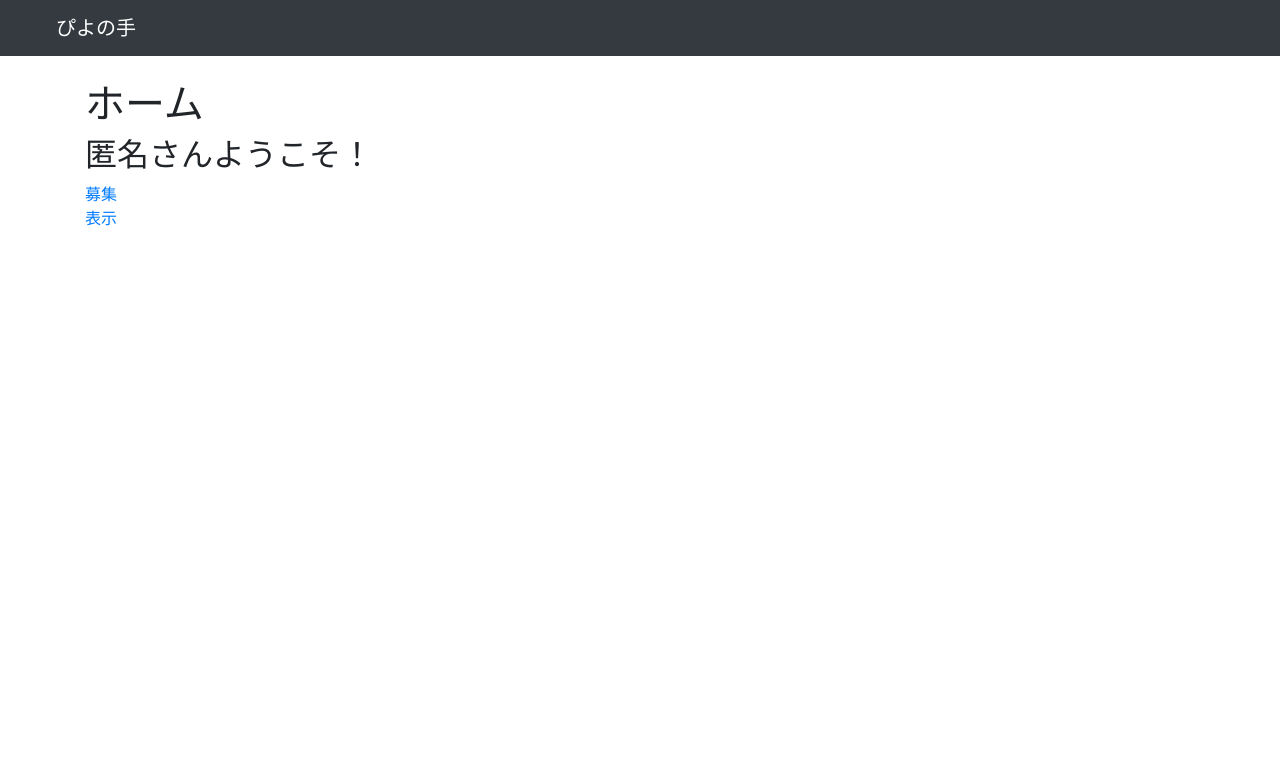
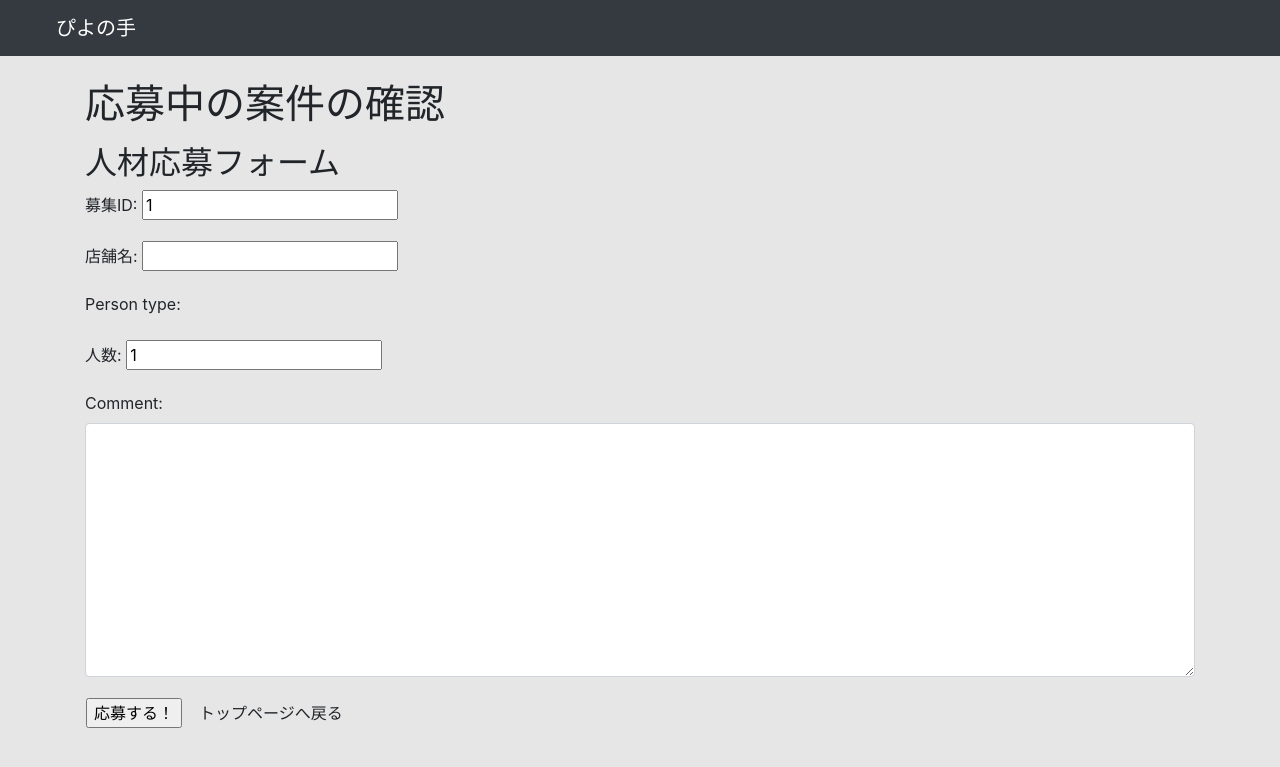
Before and after one commit to Narino3/hackason, a Django app: page /oubo/ in a window 1280 px wide. Shown: the top 767 px of the page. Run offline with Django 3.2, Linux system fonts and the light colour scheme; data that the repository does not hold is empty; some libraries are stand-ins or nearby versions.

Commit message:
まとめたもの

```diff
--- a/cms/forms.py
+++ b/cms/forms.py
@@ -13,12 +13,6 @@ widget_textinput = forms.TextInput(
     attrs={
         "class": "form-control"
     }
-)
-comment = forms.CharField(
-    widget=widget_textarea
-)
-recruit_title = forms.CharField(
-    widget=widget_textinput, label="募集タイトル"
 )
 
 # 時間をカレンダーから入力
@@ -38,6 +32,12 @@ class BosyuForm(ModelForm):
         widget=forms.DateTimeInput(attrs={"type": "datetime-local", "value": timezone.datetime.now().strftime('%Y-%m-%dT%H:%M')}),
         input_formats=['%Y-%m-%dT%H:%M']
     )
+    comment = forms.CharField(
+        widget=widget_textarea
+    )
+    recruit_title = forms.CharField(
+        widget=widget_textinput, label="募集タイトル"
+    )
 
     """書籍のフォーム"""
     class Meta:
@@ -47,3 +47,18 @@ class BosyuForm(ModelForm):
         widgets = {
             'person_type': forms.CheckboxSelectMultiple
         }
+
+
+
+class OuboForm(ModelForm):
+    comment = forms.CharField(
+        widget=widget_textarea
+    )
+
+    class Meta:
+        model = Entry
+        fields = ['recruit_ID', 'shop_ID', 'person_type', 'person_number', 'comment']
+        #fields = '__all__'
+        widgets = {
+            'person_type': forms.CheckboxSelectMultiple
+        }
--- a/cms/models.py
+++ b/cms/models.py
@@ -35,15 +35,15 @@ class PType(models.Model):
 class Recruit(models.Model):
     """募集"""
     #recruit_IDは自動取得
-    recruit_ID = models.AutoField('募集ID', blank=True,primary_key=True)
-    shop_ID = models.IntegerField('店舗ID')
+    recruit_ID = models.AutoField('募集ID',primary_key=True)
+    shop_ID = models.CharField('店舗名',max_length=40)
     #TimeField⇒AutoFieldに変更
     #投稿時刻自動取得
     recruit_title = models.CharField('募集タイトル',max_length=500,default='NOT TITLE')
     post_time = models.DateTimeField('投稿時刻',auto_now=True)
     finish_time = models.DateTimeField('募集締め切り時刻')
     person_type = models.ManyToManyField(PType, blank=True)
-    person_number = models.IntegerField('人数', blank=True, default=1)
+    person_number = models.PositiveIntegerField('人数', blank=True, default=1)
     work_start_time = models.DateTimeField('開始時刻')
     work_last_time = models.DateTimeField('終了時刻')
     comment = models.CharField('コメント',max_length=1000)
@@ -56,17 +56,18 @@ class Recruit(models.Model):
 
 class Entry(models.Model):
     """応募"""
-    recruit = models.ForeignKey(Recruit,verbose_name='応募',related_name='entry', on_delete=models.CASCADE)
+    #recruit = models.ForeignKey(Recruit,verbose_name='応募',related_name='entry', on_delete=models.CASCADE)
+    recruit_ID = models.PositiveIntegerField('募集ID', default=1)
     #entry_IDは自動取得
     entry_ID = models.AutoField('応募ID',primary_key=True)
-    shop_ID = models.IntegerField('店舗ID', blank=True)
+    shop_ID = models.CharField('店舗名', blank=True, max_length=40)
     #TimeField⇒AutoFieldに変更
     #投稿時刻自動取得
     post_time = models.DateTimeField('投稿時刻',auto_now=True)
-    person_type = models.CharField('職種',max_length=300)
-    person_number = models.IntegerField('人数', blank=True, default=1)
+    person_type = models.ManyToManyField(PType, blank=True)
+    person_number = models.PositiveIntegerField('人数', blank=True, default=1)
     comment = models.CharField('コメント',max_length=1000)
-    finish_flag = models.BooleanField('マッチング判定')
+    finish_flag = models.BooleanField('マッチング判定', default=0)
 
     def __str__(self):
         return self.comment
--- a/cms/templates/cms/base.html
+++ b/cms/templates/cms/base.html
@@ -7,7 +7,7 @@
         <script src="https://stackpath.bootstrapcdn.com/bootstrap/4.5.0/js/bootstrap.min.js" integrity="sha384-OgVRvuATP1z7JjHLkuOU7Xw704+h835Lr+6QL9UvYjZE3Ipu6Tp75j7Bh/kR0JKI" crossorigin="anonymous"></script>
     </body>
     </head>
-    <body>
+    <body style="background-color: #e6e6e6;">
         <nav class="navbar navbar-expand-lg navbar-dark bg-dark">
             <a class="navbar-brand" href="/">　　ぴよの手</a>
         </nav>
--- a/cms/templates/cms/bosyufin.html
+++ b/cms/templates/cms/bosyufin.html
@@ -7,10 +7,11 @@
 <div>
 {% for book in object_list %}
     {% if forloop.last %}
-    <li>募集ID:{{ book.recruit_ID }}</li>
-    <li>登録パスワード:{{ book.password }}</li>
+    <li>募集ID：{{ book.recruit_ID }}</li>
+    <li>登録パスワード：{{ book.password }}</li>
     {% endif %}
 {% endfor %}
+<p>募集IDとパスワードは、今回の募集への応募を確認するために必要となります</p>
 </div>
 
 <div>
--- a/cms/templates/cms/index.html
+++ b/cms/templates/cms/index.html
@@ -2,16 +2,31 @@
 {% load static %}
 
 {% block main %}
-<h1>ホーム</h1>
-{% if username == "自分" %}
-<h2>自分です</h2>
-{% elif username %}
-<h2>{{ username }}さんようこそ！</h2>
-{% else %}
-<h2>匿名さんようこそ！</h2>
-{% endif %}
-<div>
-    <a href="bosyu/">募集</a><br>
-    <a href="hyouzi/">表示</a>
+
+<div class="button-list" style="width: 100%; height:400px; background-image: linear-gradient(rgba(250, 250, 250, 0.5), rgba(200, 200, 200, 0.1)),url({% static 'shop.jpg' %}); background-size:cover;width: 100%;">
+    <a href="/bosyu">
+    <div class="recruit" style="width: 45%; border: 1px solid; padding:4% 0%; margin: 10% 2%;
+    text-align: center; background-color:rgba(255, 224, 224, 0.7); font-size: 24px; float: right; vertical-align: middle;">
+        募集をかける
+    </div></a>
+    <a href="/oubo">
+    <div class="apply" style="width: 45%; border:1px solid ; padding:4% 0%; margin-top: 10%;text-align: center; background-color:rgba(224, 255, 255, 0.7); font-size: 24px; float: left; vertical-align: middle;">
+        紹介をする
+    </div>
+    </a>
 </div>
+{% for rec in data %}
+<div class="recruit_list" style="border: 1px solid; margin:3% 3%; padding-left: 3%; width: 55%; border-radius: 10px; background-color: #f5f5f5;">
+    <a href="#" style="text-decoration: none; color: #0099cc"><h2>{{ rec.recruit_title }}</h2></a>
+    <div class="post_time" style="font-size: 12px; text-align: right; padding-right: 5%;">投稿日時：{{ rec.post_time }}</div>
+    <div class="finish_time" style="font-size: 12px; text-align: right; padding-right: 5%;">終了日時：{{ rec.finish_time }}</div>
+    <div class="recruit_id" style="font-size: 12px; text-align: right; padding-right: 5%;">募集ID：{{ rec.recruit_ID }}</div>
+</div>
+{% endfor %}
+<br>
+<a href="/zibun">
+<div class="my-recruit" style="font-size: 28px; background-color:#b3ffb3; height: ; padding: 2% 2%; text-align: center;">
+    自分が応募した案件一覧
+</div>
+</a>
 {% endblock%}
--- /dev/null
+++ b/cms/templates/cms/oubo.html
@@ -0,0 +1,45 @@
+{% extends "./base.html" %}
+{% load humanize %}
+
+{% block main %}
+
+<title>募集確認画面</title>
+<h1>応募中の案件の確認</h1>
+
+<ul type="square">
+    {% for book in object_list %}
+        {% if book == Entry.entry_ID %}
+            <li>募集ID:{{Entry.entry_ID}}</li>
+            <li>店舗ID:{{Entry.shop_ID}}</li>
+            <li>投稿日時:{{Entry.post_time}}</li>
+            <li>職種:{{Entry.person_type}}</li>
+            <li>人数:{{Entry.person_number}}</li>
+            <li>コメント:{{Entry.comment}}</li>
+        {% endif %}
+    {% endfor %}
+</ul>
+
+<h2>人材応募フォーム</h2>
+<form method="post" novalidate>
+    {% csrf_token %}
+    {{ form.as_p }}
+    <table>
+        <tr>
+        <td>
+            <div style="text-align: center;">
+                <input type="submit" value="応募する！">
+            </div>
+        </td>
+        <td>    </td>
+        <td>
+            <div style="text-align: center;">
+            <a href="../" class="btn">トップページへ戻る</a>
+            </div>
+        </td>
+        </tr>
+        </table>
+</form>
+
+
+
+{% endblock%}
--- a/cms/urls.py
+++ b/cms/urls.py
@@ -4,11 +4,14 @@ from . import views1, views2, views3, views4
 
 #ユーザがトップページにアクセスしたらIndexViewを表示
 urlpatterns = [
-    path('', views1.IndexView.as_view(), name='book'),
-    path('oubo/', views2.OuboView.as_view(), name='book'),
+    path('', views1.list, name='recruit1'),
+    path('oubo/', views2.OuboPutView.as_view(), name='book'),
     path('bosyu/', views3.BosyuView.as_view(), name='book'),
-    path('zibun/', views4.ZibunView.as_view(), name='book'),
+    path('zibun/', views4.ZibunView, name='book'),
+    path('oubofin/', views2.OuboFinView.as_view(), name='book'),
+    path('Top/', views2.TopView.as_view(), name='book'),
     path('bosyufin/', views3.BosyuFinView.as_view(), name='book'),
     path('hyouzi/', views3.ModelList.as_view(), name='book'),
+    path('hyouziE/', views3.ModelEList.as_view(), name='book'),
     path('set_tag/', views3.setView.as_view(), name='book'), # 職種を作るためのurl
 ]
--- a/cms/views2.py
+++ b/cms/views2.py
@@ -1,9 +1,26 @@
-from django.views.generic import TemplateView, ListView, DetailView #汎用ビューら
-from .models import Book # DB
+from django.views.generic import TemplateView, ListView, DetailView, CreateView #汎用ビューら
+from .models import Book, Recruit, Entry # DB
+from django.shortcuts import render
 
-class OuboView(TemplateView):
-    template_name = "cms/index.html"
+from .forms import OuboForm
 
 #汎用ビュー
-class MemberList(ListView):
-    model = Book
+class OuboView(ListView):
+    template_name = "cms/oubo.html"
+    model = Entry
+
+class OuboFinView(ListView):
+    template_name = "cms/oubofin.html"
+    model = Entry
+
+class TopView(ListView):
+    template_name = "cms/Top.html"
+    model = Entry
+
+class OuboPutView(CreateView):
+    template_name = 'cms/oubo.html' #
+    model = Entry
+    form_class = OuboForm #このフォーム使用
+    #'自動：recruit_ID',  'post_time'
+    #fields = ['person_type', 'person_number', 'comment']
+    success_url = "/oubofin"
--- a/cms/views3.py
+++ b/cms/views3.py
@@ -15,6 +15,10 @@ class ModelList(ListView):
     template_name = 'cms/hyouzi.html' #
     model = Recruit
     #model = Book
+
+class ModelEList(ListView):
+    template_name = 'cms/hyouziE.html' #
+    model = Entry
 
 class BosyuView(CreateView):
     template_name = 'cms/bosyu.html' #
--- a/mybook/settings.py
+++ b/mybook/settings.py
@@ -11,7 +11,7 @@ https://docs.djangoproject.com/en/3.1/ref/settings/
 """
 
 from pathlib import Path
-
+import os
 # Build paths inside the project like this: BASE_DIR / 'subdir'.
 BASE_DIR = Path(__file__).resolve().parent.parent
 
@@ -125,3 +125,7 @@ USE_TZ = True
 # https://docs.djangoproject.com/en/3.1/howto/static-files/
 
 STATIC_URL = '/static/'
+
+STATICFILES_DIRS = (
+    os.path.join(BASE_DIR, "static"),
+)
```
Also changed, not shown: cms/templates/cms/hyouziE.html (added, +14 -0 lines), cms/templates/cms/oubofin.html (added, +11 -0 lines), cms/templates/cms/zibun.html (added, +29 -0 lines), cms/views1.py (+16 -4 lines), cms/views4.py (+28 -6 lines), cms/migrations/0004_auto_20201206_1050.py (added), cms/migrations/0005_auto_20201206_1052.py (added), cms/migrations/0006_auto_20201206_1149.py (added), cms/static/shop.jpg (added), db.sqlite3.
